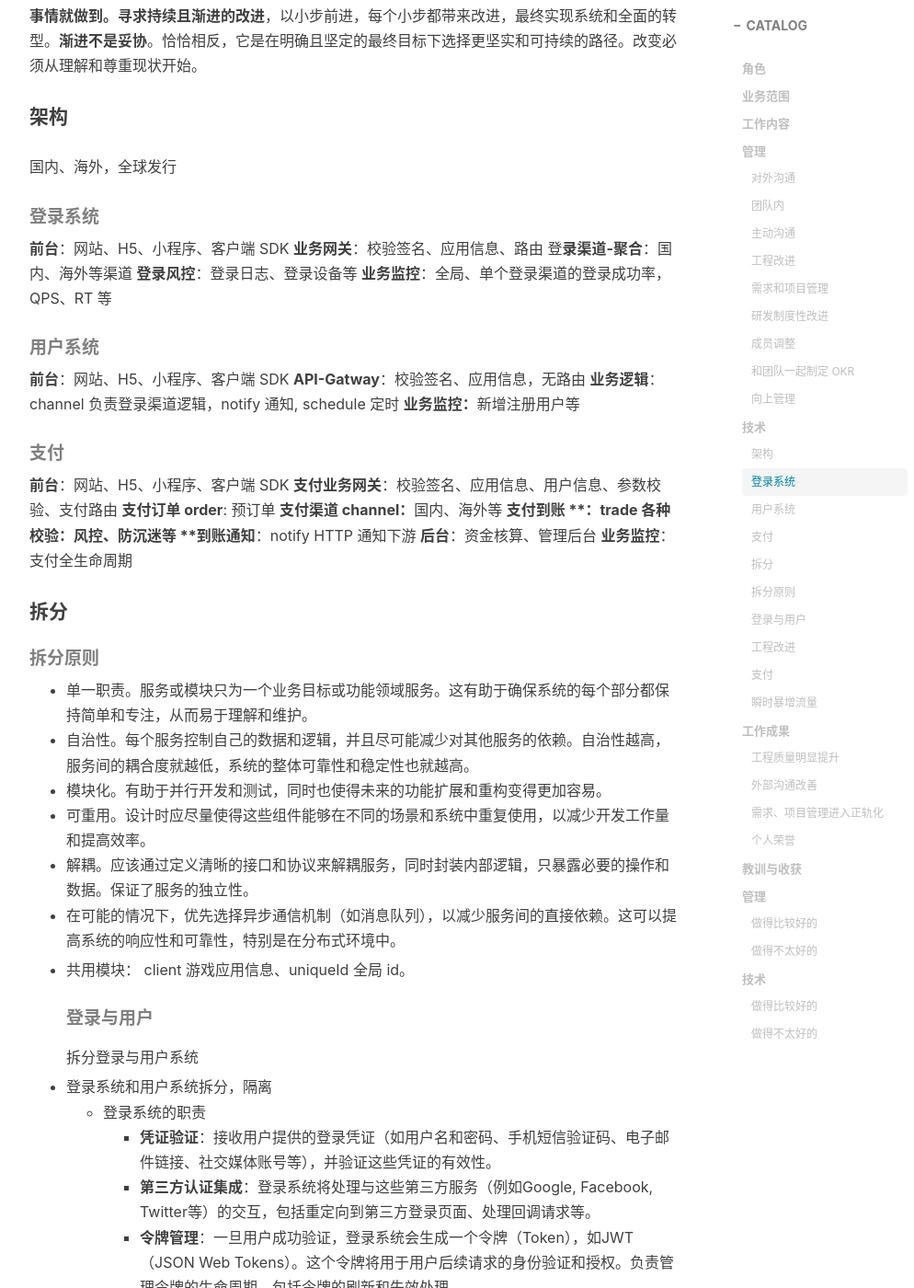
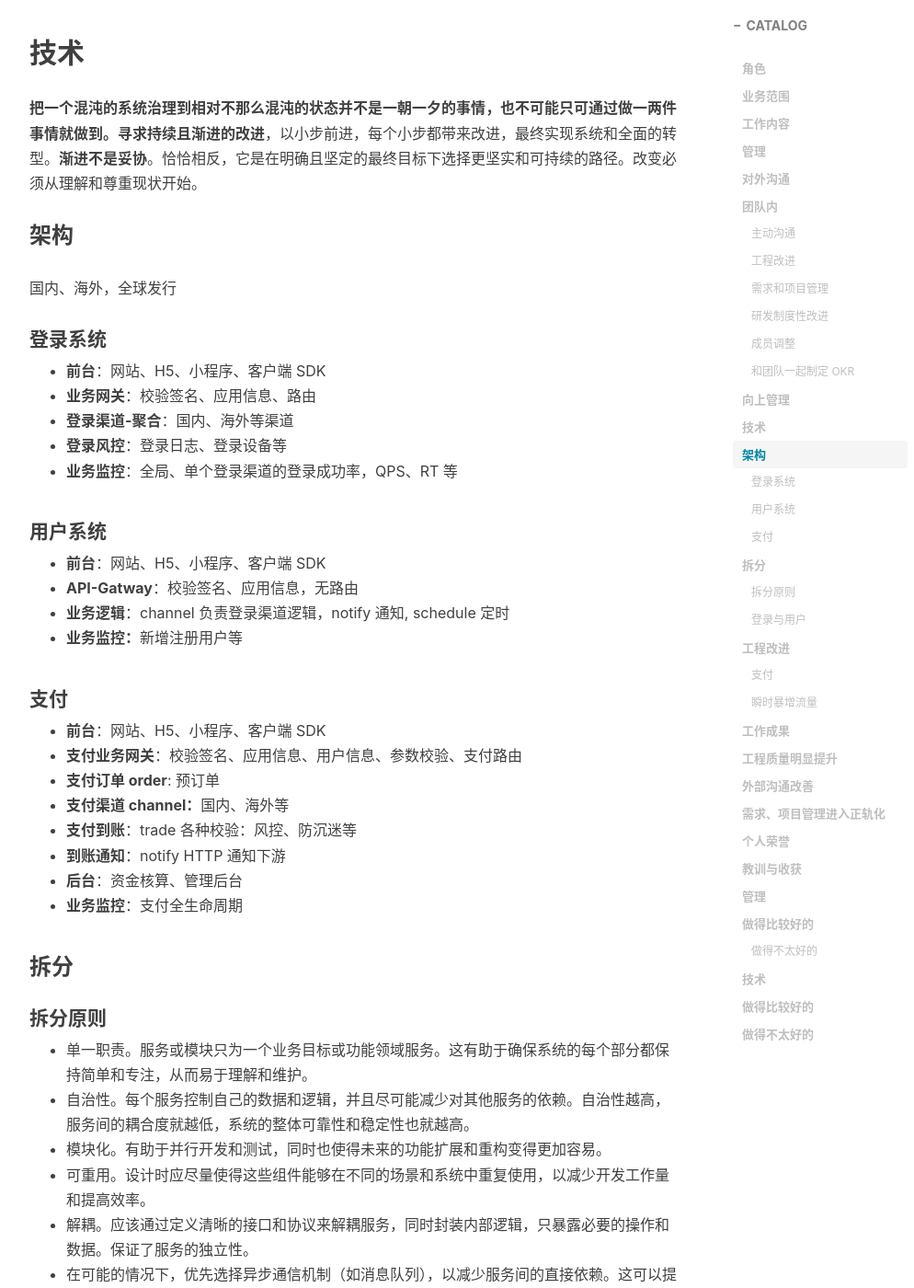
Before and after one commit to linnaname/linnaname.github.io, a Jekyll site: the page built from _posts/2023-10-21-tds-summary.md, in a window 1280 px wide and 1400 px high, scrolled down 4614 px. Shown: the whole window at 92% size, without its empty margins (233-1227 px from the left). Built offline with Jekyll 4.4.1, drawn with Linux system fonts in a browser that asks for light colours; nearby versions of some CDN libraries; comment, search, counter and statistics services are not loaded.

Commit message:
(fix) lower h

```diff
--- a/_posts/2023-10-21-tds-summary.md
+++ b/_posts/2023-10-21-tds-summary.md
@@ -15,22 +15,22 @@
 
 ![image.png](https://linnaname.github.io/img/blog/summarize/2023-10-21-01.png)
 
-## 角色
+# 角色
 **XDSDK 技术负责人，后端工程师**。
 
 整个团队的实际负责人，研发实线汇报，产品等虚线汇报，大致 12 人左右（ HR 核算的人力成本）。
 团队包括：客户端、后端、前端、QA、产品，产品同事向自己的产品专业线汇报。
 
-## 业务范围
+# 业务范围
 心动 100 多款自研或者代理游戏玩家的登录、用户、支付功能。 [开发者文档](https://docs.xdglobalapi.com/)
 
 聚合支付：年支付流水 20 亿元+;登录：支撑多个百万 DAU 的游戏，峰值 QPS 1 W+。
 
-## 工作内容
+# 工作内容
 
 新交接过的团队和业务
 
-### 管理
+## 管理
 
 **做管理动作之前，首先要了解现状，对团队存在的目的了解清楚，否则很容易做无用功。然后考虑请求哪些是要优先做的，哪些是可以往后长期建设的。**
 
@@ -61,7 +61,7 @@
 - 研发质量改善形成制度
 - 提升人员质量
 
-#### 对外沟通
+### 对外沟通
 
 - 游戏研发、策略、运营：
    - 统一对外沟通对接人员：我和产品经理
@@ -73,24 +73,26 @@
    - 固定的会议沟通，每个季度一次
 - 跨办公室沟通
    - 新加坡：固定的会议沟通，每月沟通一次
-#### 团队内
+
+### 团队内
 识别核心瓶颈
 
 - 工程质量意识差
 - 团队结构不合理，以 2 ~ 3 年工作经验的居多，资深工程师较少
 - 没有固定的项目管理人员
 - 产品经理很年轻
-##### 主动沟通
+
+#### 主动沟通
 
 - 每周全员周会、每月计划会议
 - 研发：3 周一次  one one
 - 产品：一个月一次 one one
 - 其他合作伙伴：季度 one one
 
-##### 工程改进
+#### 工程改进
 后面技术部分会详细提到，策略是：**小步改进和重构**
 
-##### 需求和项目管理
+#### 需求和项目管理
 
 - 需求管理：尊重产品经理的前提下，让需求更有延续性一些，需要关注长期价值
 - 项目管理：
@@ -99,7 +101,7 @@
    - Jira 需求看板，全员可见，共享给业务方。
    - 半个月小版本，一个月大版本。
 
-##### 研发制度性改进
+#### 研发制度性改进
 
 - 逐渐加入代码评审
 - 单元测试
@@ -107,58 +109,58 @@
 - 有故障一定要有复盘和可沉淀的文档（共享全公司）
 - 架构设计需要有架构评审或者 peer review
 
-##### 成员调整
+#### 成员调整
 
 - 原团队以 2 ~ 3 年工作经验的居多，资深工程师较少
 - 让实在跟不上节奏的人离开，裁掉 1 人
 - 组织招聘 2 人，制定新人融入计划
 - 适当放权，培养骨干：客户端、服务端分别由其中一人牵头组织
 
-##### 和团队一起制定 OKR
+#### 和团队一起制定 OKR
 
 - 季度 OKR 由全团队共同制定，先民主后集中的方式
 - OKR 共享给业务方，使版本更具有前瞻性
 - 适当投资长期价值的事情：自动化工具、管理后台功能逐步沉淀，历史遗留
-#### 向上管理
+### 向上管理
 
 - **日常**：多主动沟通，不要害怕求助，及时预警风险。
 - **定期沟通机制**：每个月固定一次 one one 反馈我的进度、思考、计划、困难等。
 - **不拘于外界帮助**：技术支持帮助答疑让研发不用直接陷入日常的答疑里， SRE 帮助运维让研发不用直接陷入基础设施的运维里。
 
-### 技术
+## 技术
 
 **把一个混沌的系统治理到相对不那么混沌的状态并不是一朝一夕的事情，也不可能只可通过做一两件事情就做到。寻求持续且渐进的改进**，以小步前进，每个小步都带来改进，最终实现系统和全面的转型。**渐进不是妥协**。恰恰相反，它是在明确且坚定的最终目标下选择更坚实和可持续的路径。改变必须从理解和尊重现状开始。
 
-#### 架构
+### 架构
 
 国内、海外，全球发行
-##### 登录系统
+#### 登录系统
 
-**前台**：网站、H5、小程序、客户端 SDK
-**业务网关**：校验签名、应用信息、路由
-登**录渠道-聚合**：国内、海外等渠道
-**登录风控**：登录日志、登录设备等
-**业务监控**：全局、单个登录渠道的登录成功率，QPS、RT 等
+- **前台**：网站、H5、小程序、客户端 SDK
+- **业务网关**：校验签名、应用信息、路由
+- **登录渠道-聚合**：国内、海外等渠道
+- **登录风控**：登录日志、登录设备等
+- **业务监控**：全局、单个登录渠道的登录成功率，QPS、RT 等
 
-##### 用户系统
-**前台**：网站、H5、小程序、客户端 SDK
-**API-Gatway**：校验签名、应用信息，无路由
-**业务逻辑**：channel 负责登录渠道逻辑，notify 通知, schedule 定时
-**业务监控：**新增注册用户等
+#### 用户系统
+- **前台**：网站、H5、小程序、客户端 SDK
+- **API-Gatway**：校验签名、应用信息，无路由
+- **业务逻辑**：channel 负责登录渠道逻辑，notify 通知, schedule 定时
+- **业务监控：**新增注册用户等
 
-##### 支付
+#### 支付
 
-**前台**：网站、H5、小程序、客户端 SDK
-**支付业务网关**：校验签名、应用信息、用户信息、参数校验、支付路由
-**支付订单 order**: 预订单
-**支付渠道 channel：**国内、海外等
-**支付到账 **：trade 各种校验：风控、防沉迷等
-**到账通知**：notify  HTTP 通知下游
-**后台**：资金核算、管理后台
-**业务监控**：支付全生命周期
+- **前台**：网站、H5、小程序、客户端 SDK
+- **支付业务网关**：校验签名、应用信息、用户信息、参数校验、支付路由
+- **支付订单 order**: 预订单
+- **支付渠道 channel：**国内、海外等
+- **支付到账**：trade 各种校验：风控、防沉迷等
+- **到账通知**：notify  HTTP 通知下游
+- **后台**：资金核算、管理后台
+- **业务监控**：支付全生命周期
 
-#### 拆分
-##### 拆分原则
+### 拆分
+#### 拆分原则
 
 - 单一职责。服务或模块只为一个业务目标或功能领域服务。这有助于确保系统的每个部分都保持简单和专注，从而易于理解和维护。
 - 自治性。每个服务控制自己的数据和逻辑，并且尽可能减少对其他服务的依赖。自治性越高，服务间的耦合度就越低，系统的整体可靠性和稳定性也就越高。
@@ -170,7 +172,7 @@
 
 
 - 共用模块： client 游戏应用信息、uniqueId 全局 id。
-##### 登录与用户
+#### 登录与用户
 拆分登录与用户系统
 
 - 登录系统和用户系统拆分，隔离
@@ -191,11 +193,11 @@
 - **代码拆分**：user 账户，channel 负责渠道，notify 通知, schedule 定时
    - manager  管理后台独立
 
-#### 工程改进
+### 工程改进
 
 - **代码拆分**：account 账户、channel 渠道、promotion 营销、order 订单、trade 交易中控、product 商品,notify 通知、merch 商户、common 公共
    - 对账系统独立。
-##### 支付
+#### 支付
 
 - 发货通知异步通知从内存改为 RocketMQ ，发布重启期间，不会导致无法通知到下游。
 - 引入支付业务网关：可按重点游戏隔离、可按支付渠道隔离。
@@ -204,32 +206,32 @@
 - 引入 RedissonDistributedLocker 解决订单数据不一致问题。
 - 代码抽象：策略模式、责任链模式等。
 
-##### 瞬时暴增流量
+#### 瞬时暴增流量
 
 - 平时架构要考虑到，负载均衡、防止单点、数据库读写分离，拆库拆表。
 - 流量预估：比如 8 /2 原则，之前的经验，等等。
 - 降级方案：也要有预案，保障重点游戏，核心收入游戏，新游戏，提前对游戏分级。
 - 限流：令牌桶。Spring-Cloud-Gateway
 
-## 工作成果
+# 工作成果
 
-#### 工程质量明显提升
+### 工程质量明显提升
 
 - 从经常故障 ->  3 个月内无故障 -> 6 个月内无故障-> 一年内无故障。
 - 代码评审、单元测试、自动化测试、CI/CD 等形成长期可持续的研发制度。
 - 资金对账系统：减少财务资金损失。
 - 支撑多个新游戏上线，无明显故障。
 
-#### 外部沟通改善
+### 外部沟通改善
 
 - 建立固定的沟通机制
 - 获得一些外部合作伙伴的认可
 
-#### 需求、项目管理进入正轨化
+### 需求、项目管理进入正轨化
 
 - 半月小版本，一个月大版本
 - 需求和项目管理进入正轨化
-#### 个人荣誉
+### 个人荣誉
 
 - 成为团队负责人，研发向我实线汇报，项目组其他同事虚线。
 - 2022 年度优秀员工， 100 多人的大团队里唯一一个**年度优秀员工。**
@@ -238,11 +240,10 @@
 ![image.png](https://linnaname.github.io/img/blog/summarize/2023-10-21-02.png)
 
 
-####
-## 教训与收获
+# 教训与收获
 
-### 管理
-#### 做得比较好的
+## 管理
+### 做得比较好的
 
 - **主动沟通**：主动与 leader、下属、外部合作者沟通，主动去约一个会议，一两次之后大家也就更加放得开了。
 - **时间管理**：不害怕拒绝别人，并不是所有的事情都需要自己去参与。
@@ -254,12 +255,12 @@
 - **比较晚才意识到**：跟不上节奏的员工其实很大改变，这时候结束彼此的合作关系反而是更高效的，不要害怕裁人。
 - **员工的意愿**：一个管理者很难改变一个员工的主动能动性，薪资、福利等外部激励手段往往能起到兴奋剂的作用。但是员工内在的自我驱动能力才更为关键。
 
-### 技术
-#### 做得比较好的
+## 技术
+### 做得比较好的
 
 - **寻求持续且渐进的改进**，以小步前进，每个小步都带来改进，最终实现系统和全面的转型。这种方式效果很好，下一份工作或许可以借鉴。
 - 非常快的融入了创业公司的范围里，特别是 LeanCloud 的技术氛围。
 - 把 LeanCloud 的软件工程实践（代码评审、故障总结、自动化测试等等）带到了 XDSDK 团队里，也带来了很好的效果。
-#### 做得不太好的
+### 做得不太好的
 
 - 技术的广度不够：带的是混合团队，但是在技术的广度上还不够，比如前端、客户度。创业型的公司往往缺的是从 0 ~ 1 的人。这可能需要很长的时间去弥补。
```
